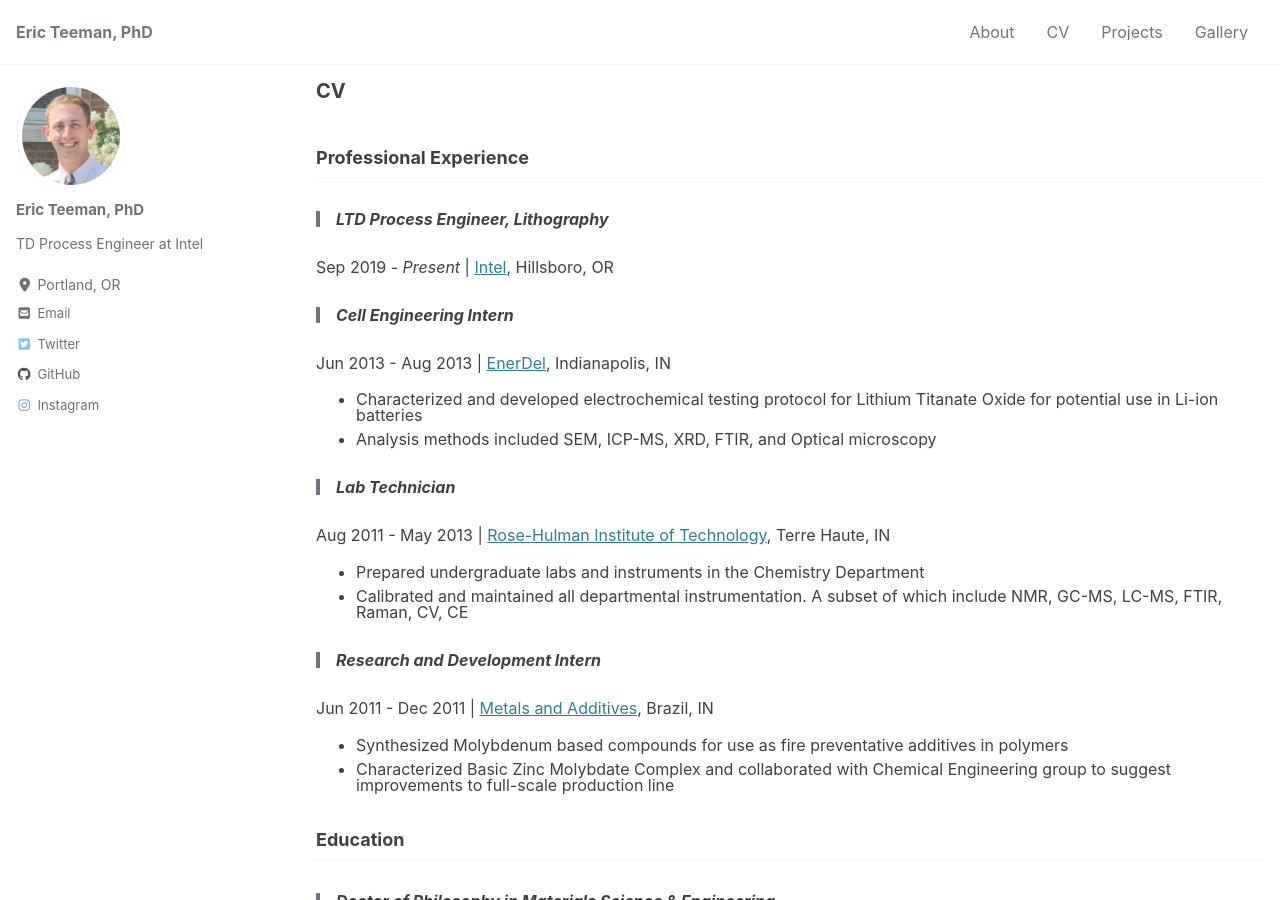
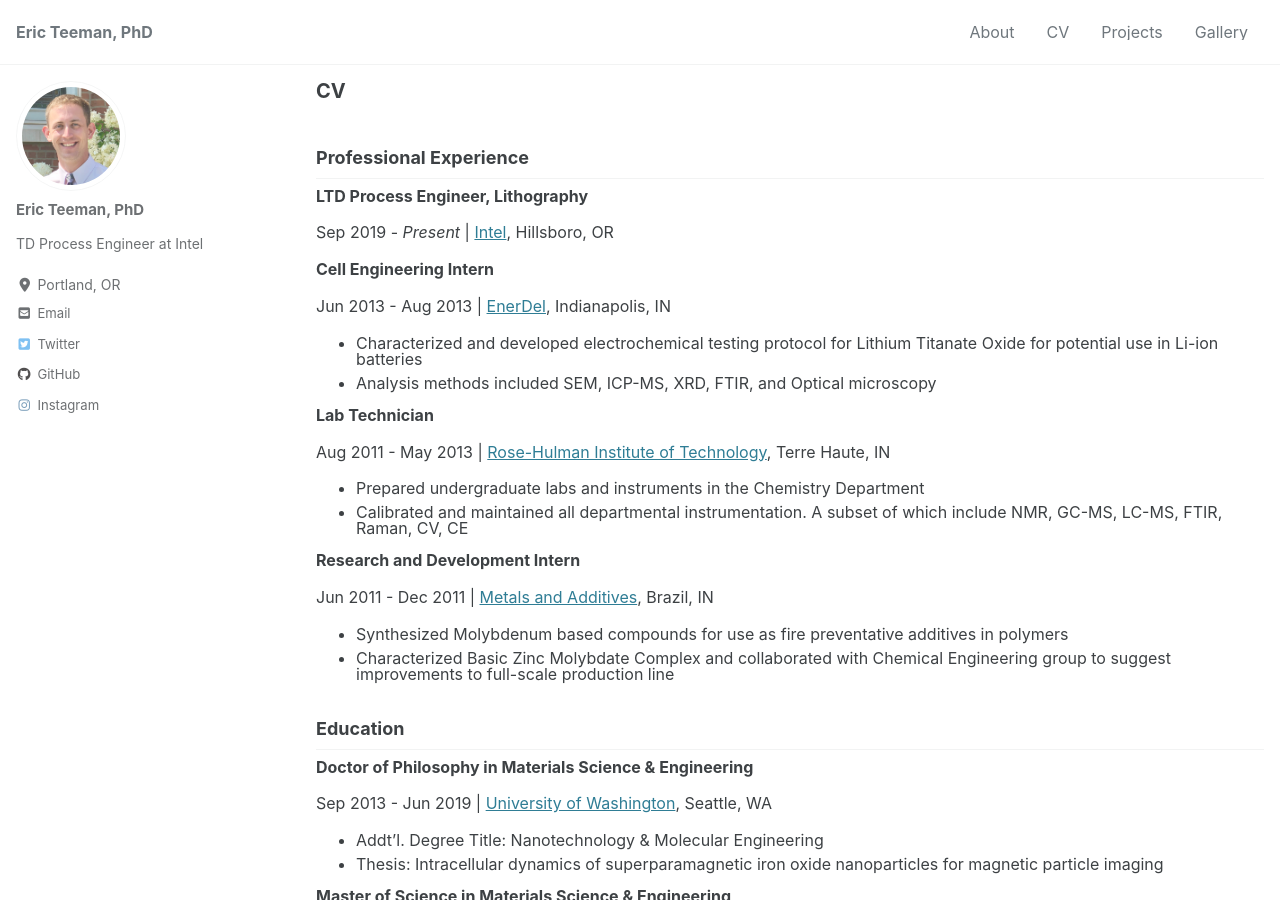
Before and after one commit to ericteeman/ericteeman.github.io, a Jekyll site: the page built from _pages/cv.md, in a window 1280 px wide and 900 px high. Built offline with Jekyll 4.4.1, drawn with Linux system fonts in a browser that asks for light colours; cached includes are drawn as plain includes; nearby versions of some CDN libraries.

Commit message:
Revert "Update cv.md"
This reverts commit 3a434030cf12372dec4e1de510d6aec81677aaff.

```diff
--- a/_pages/cv.md
+++ b/_pages/cv.md
@@ -8,12 +8,12 @@ classes: wide
 
 ## Professional Experience
 
-> **LTD Process Engineer, Lithography**
+**LTD Process Engineer, Lithography**
 
 Sep 2019 - *Present* \| [Intel](http://intel.com), Hillsboro, OR
 
 
-> **Cell Engineering Intern**
+**Cell Engineering Intern**
 
 Jun 2013 - Aug 2013 \| [EnerDel](http://enerdel.com), Indianapolis, IN
 
@@ -21,7 +21,7 @@ Jun 2013 - Aug 2013 \| [EnerDel](http://enerdel.com), Indianapolis, IN
 * Analysis methods included SEM, ICP-MS, XRD, FTIR, and Optical microscopy
 
 
-> **Lab Technician**
+**Lab Technician**
 
 Aug 2011 - May 2013 \| [Rose-Hulman Institute of Technology](http://www.rose-hulman.edu/academics/academic-departments/chemistry-and-biochemistry/index.html), Terre Haute, IN
 
@@ -29,7 +29,7 @@ Aug 2011 - May 2013 \| [Rose-Hulman Institute of Technology](http://www.rose-hul
 * Calibrated and maintained all departmental instrumentation. A subset of which include NMR, GC-MS, LC-MS, FTIR, Raman, CV, CE
 
 
-> **Research and Development Intern**
+**Research and Development Intern**
 
 Jun 2011 - Dec 2011 \| [Metals and Additives](http://www.addendacorporation.com/), Brazil, IN
 
@@ -40,7 +40,7 @@ Jun 2011 - Dec 2011 \| [Metals and Additives](http://www.addendacorporation.com/
 
 ## Education
 
-> **Doctor of Philosophy in Materials Science & Engineering**
+**Doctor of Philosophy in Materials Science & Engineering**
 
 Sep 2013 - Jun 2019 \| [University of Washington](http://washington.edu), Seattle, WA
 
@@ -48,12 +48,12 @@ Sep 2013 - Jun 2019 \| [University of Washington](http://washington.edu), Seattl
 * Thesis: Intracellular dynamics of superparamagnetic iron oxide nanoparticles for magnetic particle imaging
 
 
-> **Master of Science in Materials Science & Engineering**
+**Master of Science in Materials Science & Engineering**
 
 Sep 2013 - Mar 2016 \| [University of Washington](http://washington.edu), Seattle, WA
 
 
-> **Bachelor of Science in Chemistry** (Cum Laude)
+**Bachelor of Science in Chemistry** (Cum Laude)
 
 Aug 2009 - May 2013 \| [Rose-Hulman Institute of Technology](https://www.rose-hulman.edu/), Terre Haute, IN
 
@@ -63,7 +63,7 @@ Aug 2009 - May 2013 \| [Rose-Hulman Institute of Technology](https://www.rose-hu
 
 ## Research Experience
 
-> **Graduate Research Assistant**
+**Graduate Research Assistant**
 
 Jan 2014 - Jun 2019 \| Department of Materials Science & Engineering, Univeristy of Washington, Seattle, WA
 
@@ -74,7 +74,7 @@ Advisor: Prof. Kannan Krishnan
 * Lab Safety Manager coordinating and training in EH&S policies and practices in the Krishnan Lab
 
 
-> **Independent Undergraduate Researcher**
+**Independent Undergraduate Researcher**
 
 Jan 2012 - May 2013 \| Departments of Chemistry and Physics, Rose-Hulman Institute of Technology, Terre Haute, IN
 
@@ -84,14 +84,14 @@ Advisors: Prof. Scott Kirkpatrick & Prof. Daniel Morris
 * Primary characterization of carbon nanotubes included SEM and Raman spectroscopy
 
 
-> **Interdisciplinary Research Collaborative**
+**Interdisciplinary Research Collaborative**
 
 Jun 2012 - Sep 2012 \| Departments of Chemistry and Physics, Rose-Hulman Institute of Technology, Terre Haute, IN
 
 * Full-time continuation of undergraduate research during summer months
 
 
-> **Undergraduate Research Assistant**
+**Undergraduate Research Assistant**
 
 Aug 2011 - May 2012 \| Rose-Hulman Ventures, Terre Haute, IN
 
@@ -102,7 +102,7 @@ Advisor: Prof. Rebecca DeVasher
 
 ## Teaching Experience
 
-> **Graduate Teaching Assistant**
+**Graduate Teaching Assistant**
 
 Departments of Materials Science & Engineering and Physics, Univeristy of Washington, Seattle, WA
 
@@ -134,7 +134,7 @@ Departments of Materials Science & Engineering and Physics, Univeristy of Washin
 
 ## Skills
 
-> **Instrumentation**
+**Instrumentation**
 
 * Electron microscopy (scanning, transmission)
 * Energy-dispersive X-ray spectroscopy
@@ -154,7 +154,7 @@ Departments of Materials Science & Engineering and Physics, Univeristy of Washin
 * Plasma-enhanced chemical vapor deposition
 
 
-> **Programming Languages**
+**Programming Languages**
 
 * C#
 * R
@@ -163,7 +163,7 @@ Departments of Materials Science & Engineering and Physics, Univeristy of Washin
 * Mathematica
 
 
-> **Markup Languages**
+**Markup Languages**
 
 * LaTeX
 * Markdown
@@ -194,7 +194,7 @@ Jan 2010 - May 2013 \| [Alpha Chi Sigma](https://www.alphachisigma.org/), *Iota
 
 ### Graduate
 
-> **Materials Science/Semiconductors**
+**Materials Science/Semiconductors**
 
 * [Bonding, Crystallography, and Symmetry-Related Properties of Materials](https://www.washington.edu/students/crscat/mse.html#mse510)
 * [Defects in Materials](https://www.washington.edu/students/crscat/mse.html#mse541)
@@ -202,14 +202,14 @@ Jan 2010 - May 2013 \| [Alpha Chi Sigma](https://www.alphachisigma.org/), *Iota
 * [Biomaterials/Nanomaterials in Tissue Engineering](https://www.washington.edu/students/crscat/mse.html#mse582)
 * [Introduction to MEMS](https://www.washington.edu/students/crscat/ee.html#ee504)
 
-> **Instrumentation Specific**
+**Instrumentation Specific**
 
 * [Transmission Electron Microscopy]( https://www.washington.edu/students/crscat/mse.html#mse512)
 * [Surface Analysis](https://www.washington.edu/students/crscat/bioeng.html#bioen592)
 
 ### Undergraduate
 
-> **Chemistry**
+**Chemistry**
 
 * Organic Chemistry
 * Analytical Chemistry
@@ -217,7 +217,7 @@ Jan 2010 - May 2013 \| [Alpha Chi Sigma](https://www.alphachisigma.org/), *Iota
 * Inorganic Chemistry
 * Organic Structure Determination
 
-> **Materials Science/Semiconductors**
+**Materials Science/Semiconductors**
 
 * Materials Science and Engineering
 * Semiconductor Materials and Applications
@@ -225,13 +225,13 @@ Jan 2010 - May 2013 \| [Alpha Chi Sigma](https://www.alphachisigma.org/), *Iota
 * Introduction to MEMS
 * Microsensors
 
-> **Instrumentation Specific**
+**Instrumentation Specific**
 
 * GC/MS
 * FTIR
 * Raman
 * NMR
 
-> **Software Development**
+**Software Development**
 
 * Introduction to Software Development
```
